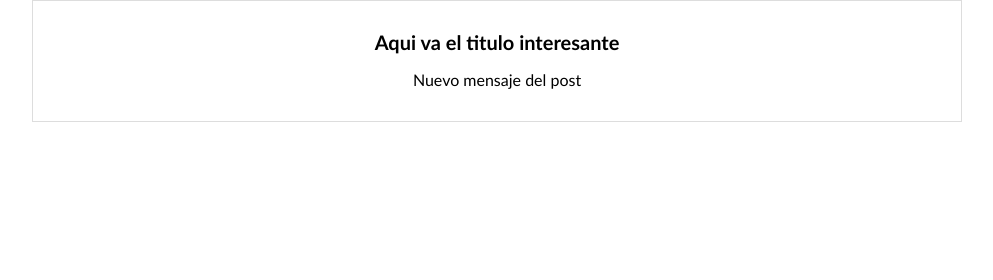
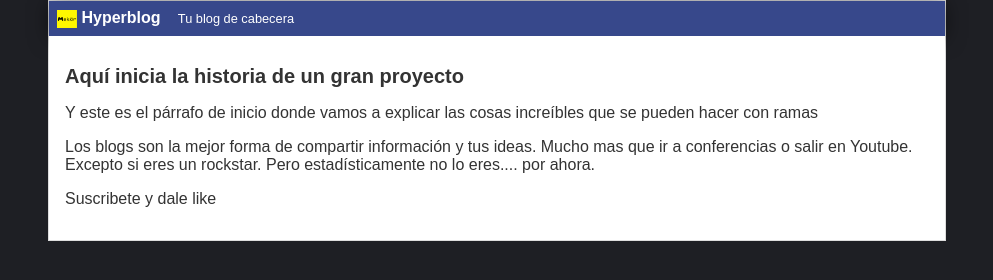
Before and after one commit to Marco0023/Blog-platzi, a plain HTML site: page index.html in a window 1280 px wide. Shown: the whole page, without its empty margins (143-1136 px from the left). Drawn offline with Linux system fonts and the light colour scheme.

Commit message:
Color de fondo, logo nuevo y color de header

```diff
--- a/css/estilos.css
+++ b/css/estilos.css
@@ -1,20 +1,52 @@
-body {
-    color: rgb(0, 0, 0);
+body
+{
+    background: #1e1f24;
+    color: #333;
     text-align: center;
-    font-family: 'Gill Sans', 'Gill Sans MT', Calibri, 'Trebuchet MS', sans-serif;
+    font-family: Arial;
     font-size: 16px;
     margin: 0;
     padding: 0;
 }
 
-#container {
+#cabecera
+{
+    background: #37488b;
+    box-shadow: 0px 2px 20px 0px rgba(0,0,0,0.5);
+    color: white;
+    font-weight: bold;
+    margin: 0;
+    padding: 0.5em;
+}
+
+#cabecera #logo
+{
+    width: 20px;
+    vertical-align: middle;
+}
+
+#cabecera #tagline
+{
+    padding: 0 0 0 1em;
+    font-weight: normal;
+    font-size: 0.8em;
+}
+
+#container
+{
     width: 70%;
-    padding: 1em;
-    border:  1px solid #ddd;
-    margin: 0 auto
+    padding: 0;
+    text-align: left;
+    border: 1px solid #DDD;
+    margin: 0 auto;
 }
 
 #container h1
 {
     font-size: 20px;
 }
+#post
+{
+    background: white;
+    padding: 1em;
+}
--- a/index.html
+++ b/index.html
@@ -3,14 +3,21 @@
     <head>
         <meta charset="UTF-8">
         <meta name="viewport" content="width=device-width, initial-scale=1.0">
-    <title>El titulo del post</title>
-    <link rel="stylesheet" href="./css/estilos.css">
+        <title>Post de bienvenida</title>
+        <link rel="stylesheet" href="css/estilos.css" />
     </head>
     <body>
         <div id="container">
+            <div id="cabecera">
+                <img id="logo" src="imagenes/Mekor.png" />
+                Hyperblog
+                <span id="tagline">Tu blog de cabecera</span>
+            </div>
             <div id="post">
-            <h1>Aqui va el titulo interesante</h1>
-            <p>Nuevo mensaje del post</p>
+                <h1>Aquí inicia la historia de un gran proyecto</h1>
+                <p>Y este es el párrafo de inicio donde vamos a explicar las cosas increíbles que se pueden hacer con ramas</p>
+                <p>Los blogs son la mejor forma de compartir informaci&oacute;n y tus ideas. Mucho mas que ir a conferencias o salir en Youtube. Excepto si eres un rockstar. Pero estad&iacute;sticamente no lo eres.... por ahora.</p>
+                <p>Suscribete y dale like</p>
             </div>
         </div>
     </body>
```
Lines whose indentation alone changed are shown as unchanged.
